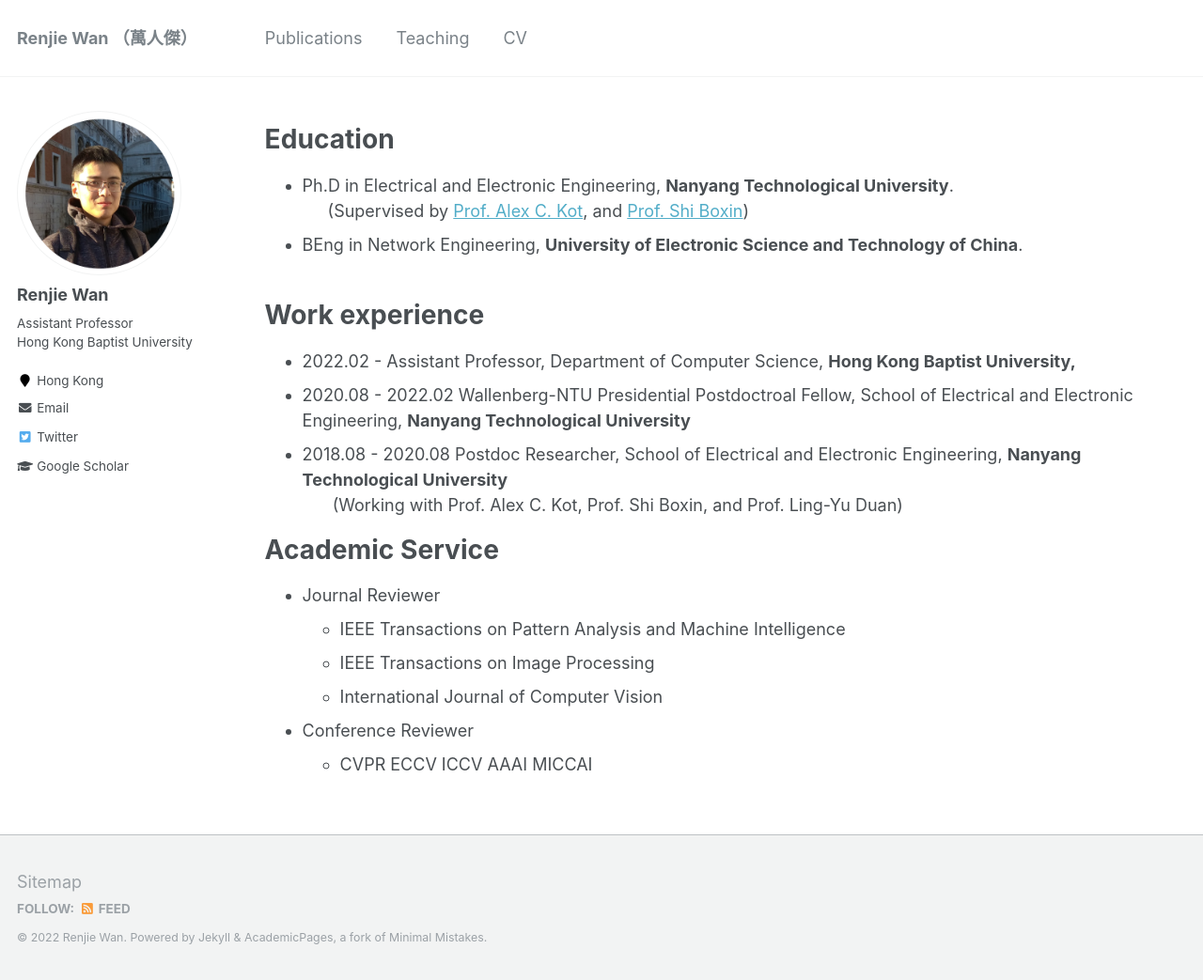
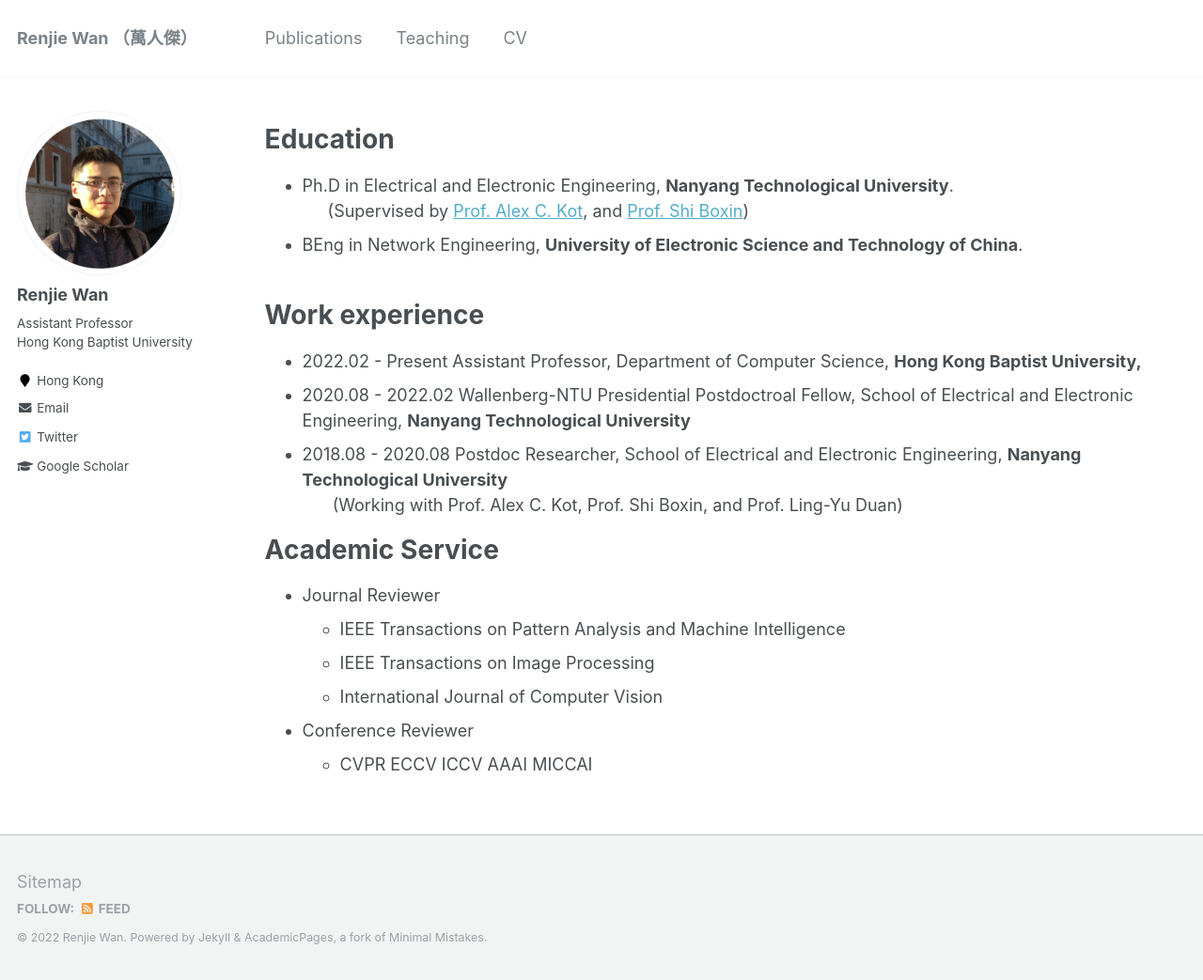
Before and after one commit to wanrenjie/wanrenjie.github.io, a Jekyll site: the page built from _pages/cv.md, in a window 1280 px wide and 1043 px high. Shown: the whole window at 94% size. Built offline with Jekyll 4.4.1, drawn with Linux system fonts in a browser that asks for light colours.

Commit message:
Update cv.md

```diff
--- a/_pages/cv.md
+++ b/_pages/cv.md
@@ -17,7 +17,7 @@
 
 Work experience
 ======
-* 2022.02 - Assistant Professor, Department of Computer Science, **Hong Kong Baptist University,**
+* 2022.02 - Present Assistant Professor, Department of Computer Science, **Hong Kong Baptist University,**
 * 2020.08 - 2022.02 Wallenberg-NTU Presidential Postdoctroal Fellow, School of Electrical and Electronic Engineering, **Nanyang Technological University** <br>
 * 2018.08 - 2020.08 Postdoc Researcher, School of Electrical and Electronic Engineering, **Nanyang Technological University** <br>
 &ensp;&ensp;&ensp; (Working with Prof. Alex C. Kot, Prof. Shi Boxin, and Prof. Ling-Yu Duan)
```
